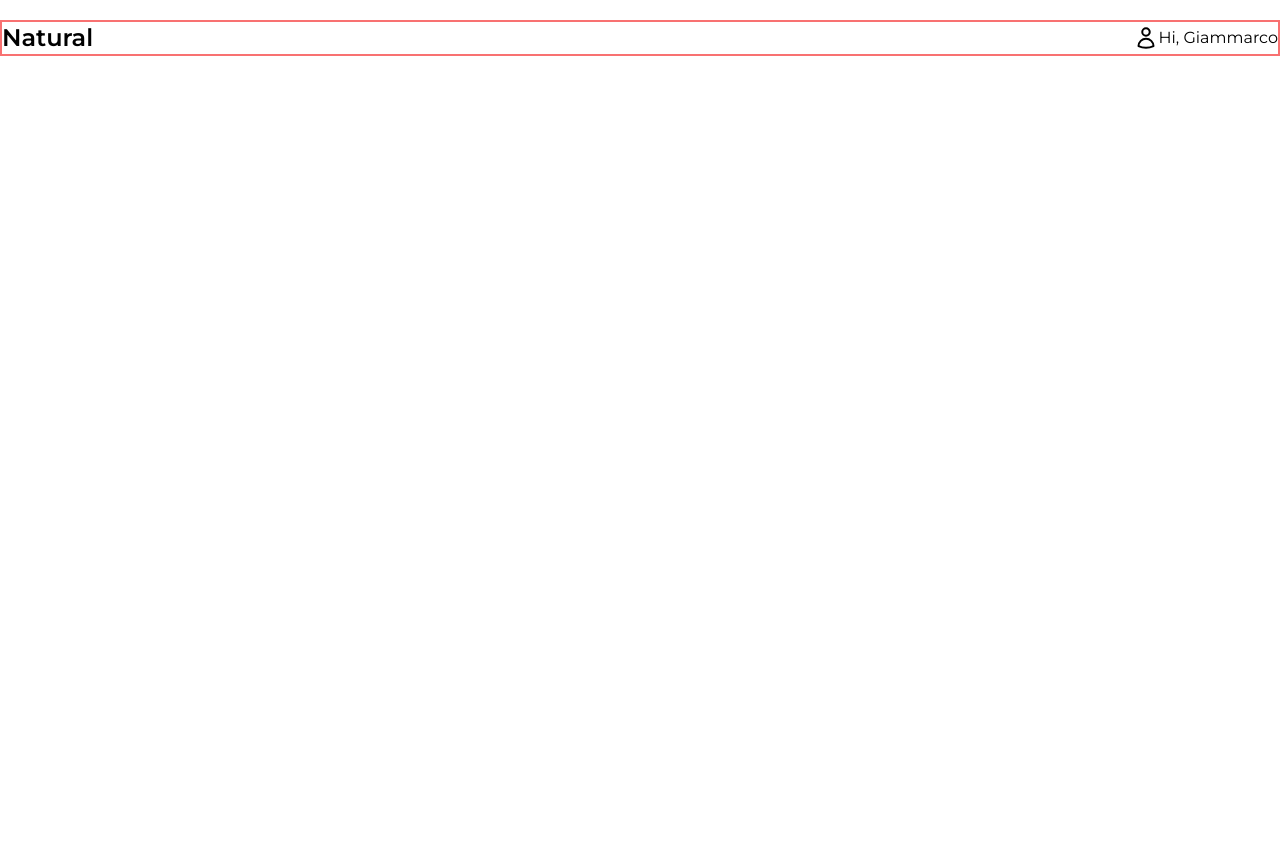
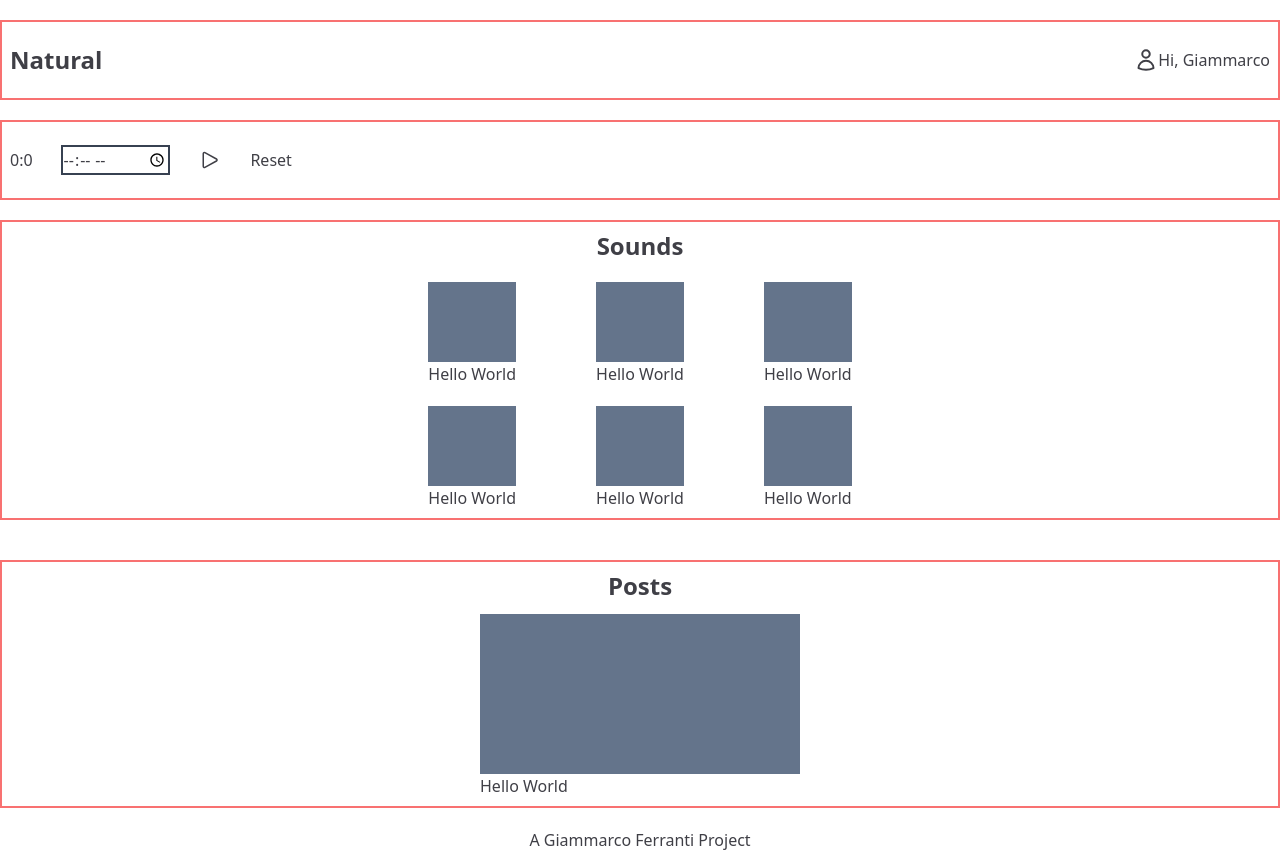
Before and after one commit to Giammarco-Ferranti/Meditation-Web-App, a React (Vite) app: page / in a window 1280 px wide. Before the commit the page ends 800 px from the top, so only its background shows below. Built offline with nearby package versions, Linux system fonts and the light colour scheme.

Commit message:
aggiunto layout di base e iniziato a lavorare sul countdown

```diff
--- a/index.html
+++ b/index.html
@@ -5,17 +5,11 @@
     <link rel="icon" type="image/svg+xml" href="/vite.svg" />
     <meta name="viewport" content="width=device-width, initial-scale=1.0" />
     <title>Vite + React</title>
-    <link rel="preconnect" href="https://fonts.googleapis.com" />
-    <link rel="preconnect" href="https://fonts.gstatic.com" crossorigin />
-    <link
-      href="https://fonts.googleapis.com/css2?family=Montserrat:wght@300;400;500;600;700&display=swap"
-      rel="stylesheet"
-    />
   </head>
   <body>
     <div
       id="root"
-      class="font-body bg-white flex flex-col items-center box-border"
+      class="font-body bg-white flex flex-col items-center box-border text-text-strong"
     ></div>
     <script type="module" src="/src/main.jsx"></script>
   </body>
--- a/package.json
+++ b/package.json
@@ -11,7 +11,9 @@
   },
   "dependencies": {
     "react": "^18.2.0",
+    "react-countdown": "^2.3.5",
     "react-dom": "^18.2.0",
+    "react-time-picker": "^6.6.0",
     "vite-plugin-svgr": "^4.2.0"
   },
   "devDependencies": {
--- a/src/App.jsx
+++ b/src/App.jsx
@@ -1,10 +1,17 @@
-import "./App.css";
+import Blog from "./components/Blog";
+import Cards from "./components/Cards";
+import Footer from "./components/Footer";
 import Navbar from "./components/Navbar";
+import Timer from "./components/Timer";
 
 function App() {
   return (
     <>
       <Navbar />
+      <Timer />
+      <Cards />
+      <Blog />
+      <Footer />
     </>
   );
 }
--- /dev/null
+++ b/src/components/Blog.jsx
@@ -0,0 +1,56 @@
+import React from "react";
+
+const Blog = () => {
+  return (
+    <div
+      className="
+     flex
+      flex-col
+      items-center
+      w-screen
+      h-auto
+      p-2
+      m-5
+      border-red-400
+      border-2
+      w-auto
+      xs:max-w-screen-xs
+      sm:max-w-screen-sm
+      md:max-w-screen-md
+      lg:max-w-screen-lg
+      xl:max-w-screen-xl
+      2xl:max-w-screen-2xl
+    "
+    >
+      <h1
+        className="
+      text-2xl
+      font-semibold
+      mb-3
+      "
+      >
+        Posts
+      </h1>
+
+      <div
+        className="
+      grid
+      grid-cols-1
+      "
+      >
+        <div>
+          <div
+            className="
+           bg-slate-500
+          h-40
+          w-80
+          "
+          ></div>
+          <h1>Hello World</h1>
+        </div>
+      </div>
+    </div>
+  );
+};
+
+export default Blog;
--- /dev/null
+++ b/src/components/Cards.jsx
@@ -0,0 +1,112 @@
+import React from "react";
+
+const Cards = () => {
+  return (
+    <main
+      className="
+      flex
+      flex-col
+      items-center
+      w-screen
+      h-auto
+      p-2
+      m-5
+      border-red-400
+      border-2
+      w-auto
+      xs:max-w-screen-xs
+      sm:max-w-screen-sm
+      md:max-w-screen-md
+      lg:max-w-screen-lg
+      xl:max-w-screen-xl
+      2xl:max-w-screen-2xl
+    "
+    >
+      <h1
+        className="
+      text-2xl
+      font-semibold
+      text-left
+      block
+      mb-5
+
+      "
+      >
+        Sounds
+      </h1>
+
+      <div
+        id="gridCard__section"
+        className="
+      grid
+      grid-cols-2
+      gap-y-5
+      gap-x-20
+      md:grid-cols-3
+      "
+      >
+        <div>
+          <div
+            className="
+          bg-slate-500
+          h-20
+          "
+          ></div>
+          <h1>Hello World</h1>
+        </div>
+        <div>
+          <div
+            className="
+          bg-slate-500
+          h-20
+          bord
+          "
+          ></div>
+          <h1>Hello World</h1>
+        </div>
+        <div>
+          <div
+            className="
+          bg-slate-500
+          h-20
+          bord
+          "
+          ></div>
+          <h1>Hello World</h1>
+        </div>
+        <div>
+          <div
+            className="
+          bg-slate-500
+          h-20
+          bord
+          "
+          ></div>
+          <h1>Hello World</h1>
+        </div>
+        <div>
+          <div
+            className="
+          bg-slate-500
+          h-20
+          bord
+          "
+          ></div>
+          <h1>Hello World</h1>
+        </div>
+        <div>
+          <div
+            className="
+          bg-slate-500
+          h-20
+          bord
+          "
+          ></div>
+          <h1>Hello World</h1>
+        </div>
+      </div>
+    </main>
+  );
+};
+
+export default Cards;
--- /dev/null
+++ b/src/components/Footer.jsx
@@ -0,0 +1,11 @@
+import React from "react";
+
+const Footer = () => {
+  return (
+    <div>
+      <h1>A Giammarco Ferranti Project</h1>
+    </div>
+  );
+};
+
+export default Footer;
--- a/src/components/Navbar.jsx
+++ b/src/components/Navbar.jsx
@@ -7,6 +7,8 @@ const Navbar = () => {
       justify-between
       items-center
       w-screen
+      h-20
+      p-2
       m-5
       border-red-400
       border-2
--- /dev/null
+++ b/src/components/Timer.jsx
@@ -0,0 +1,130 @@
+import React, { useEffect, useState } from "react";
+import Countdown from "react-countdown";
+
+const Timer = () => {
+  const [timer, setTimer] = useState(0);
+  const [isRunning, setIsRunning] = useState(false);
+
+  useEffect(() => {
+    let intervalId;
+
+    if (isRunning) {
+      intervalId = setInterval(() => setTimer(timer - 1), 1000);
+    }
+
+    return () => clearInterval(intervalId);
+  }, [isRunning, timer]);
+
+  const startAndStop = () => {
+    setIsRunning(!isRunning);
+  };
+
+  const reset = () => {
+    setTimer(0);
+  };
+
+  const renderer = ({ minutes, seconds, completed }) => {
+    if (completed) {
+      // Render a completed state
+      return (
+        <span>
+          {minutes}:{seconds}
+        </span>
+      );
+    } else {
+      // Render a countdown
+      return (
+        <span>
+          {minutes}:{seconds}
+        </span>
+      );
+    }
+  };
+
+  return (
+    <div
+      className="
+      cursor-pointer
+    flex
+      flex-row
+      gap-7
+      items-center
+      w-screen
+      h-20
+      p-2
+      border-red-400
+      border-2
+      w-auto
+      xs:max-w-screen-xs
+      sm:max-w-screen-sm
+      md:max-w-screen-md
+      lg:max-w-screen-lg
+      xl:max-w-screen-xl
+      2xl:max-w-screen-2xl
+    "
+    >
+      {/* <h1
+        className="
+      text-2xl
+      "
+      >
+        {timer}
+      </h1> */}
+      {/* <select
+        className="hidden"
+        onChange={(e) => setTimer(e.target.value)}
+        value={timer}
+      >
+        <option>10</option>
+        <option>20</option>
+        <option>30</option>
+      </select> */}
+
+      <Countdown date={Date.now() + 5000} renderer={renderer} />
+      <input
+        type="time"
+        className="
+        border-gray-700
+         border-2
+         "
+        onChange={(e) => console.log(e.target.value)}
+      ></input>
+      <button id="start" onClick={startAndStop}>
+        {isRunning ? (
+          <svg
+            xmlns="http://www.w3.org/2000/svg"
+            fill="none"
+            viewBox="0 0 24 24"
+            strokeWidth="1.5"
+            stroke="currentColor"
+            className="w-6 h-6"
+          >
+            <path
+              strokeLinecap="round"
+              strokeLinejoin="round"
+              d="M5.25 7.5A2.25 2.25 0 0 1 7.5 5.25h9a2.25 2.25 0 0 1 2.25 2.25v9a2.25 2.25 0 0 1-2.25 2.25h-9a2.25 2.25 0 0 1-2.25-2.25v-9Z"
+            />
+          </svg>
+        ) : (
+          <svg
+            xmlns="http://www.w3.org/2000/svg"
+            fill="none"
+            viewBox="0 0 24 24"
+            strokeWidth="1.5"
+            stroke="currentColor"
+            className="w-6 h-6"
+          >
+            <path
+              strokeLinecap="round"
+              strokeLinejoin="round"
+              d="M5.25 5.653c0-.856.917-1.398 1.667-.986l11.54 6.347a1.125 1.125 0 0 1 0 1.972l-11.54 6.347a1.125 1.125 0 0 1-1.667-.986V5.653Z"
+            />
+          </svg>
+        )}
+      </button>
+      <button onClick={reset}>Reset</button>
+    </div>
+  );
+};
+
+export default Timer;
--- a/tailwind.config.js
+++ b/tailwind.config.js
@@ -3,9 +3,6 @@ export default {
   content: ["./index.html", "./src/**/*.{js,ts,jsx,tsx}"],
   theme: {
     extend: {
-      fontFamily: {
-        body: ['"Montserrat"', "sans-serif"],
-      },
       colors: {
         white: "#FFFFFF",
         "text-strong": "#3F3F46",
```
Also changed, not shown: src/App.css (deleted), src/assets/user (1).svg (added), 1 other file (tests, documents, lock files or other folders).
